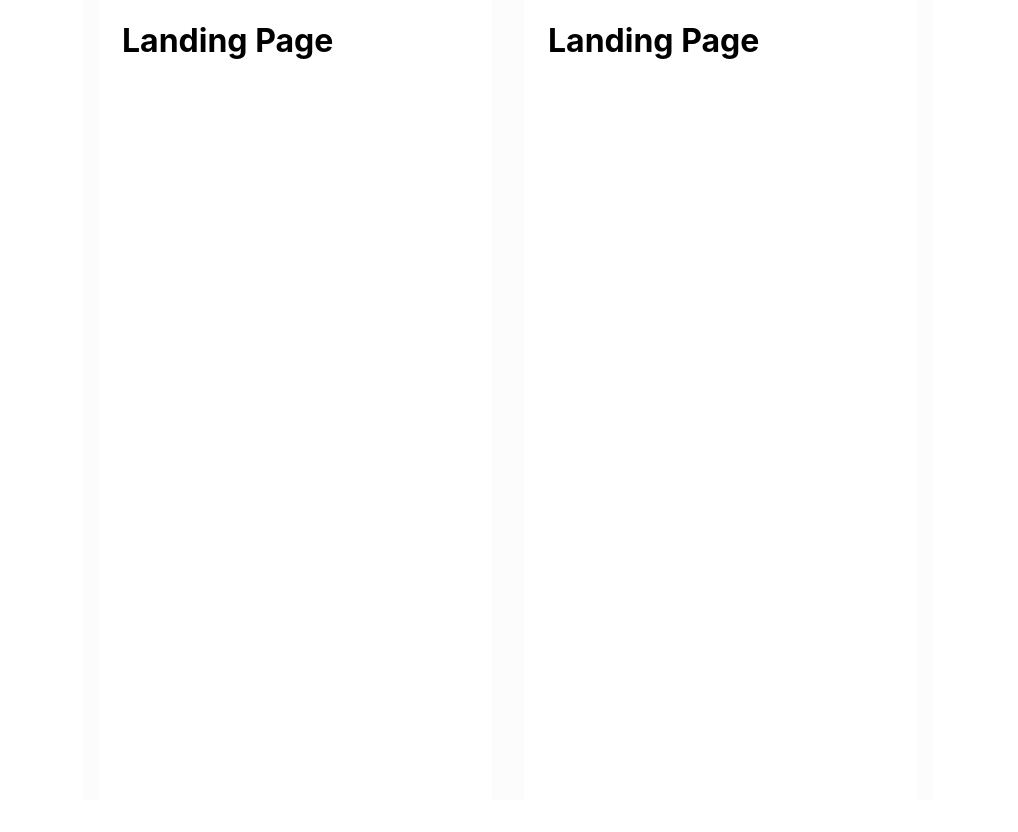
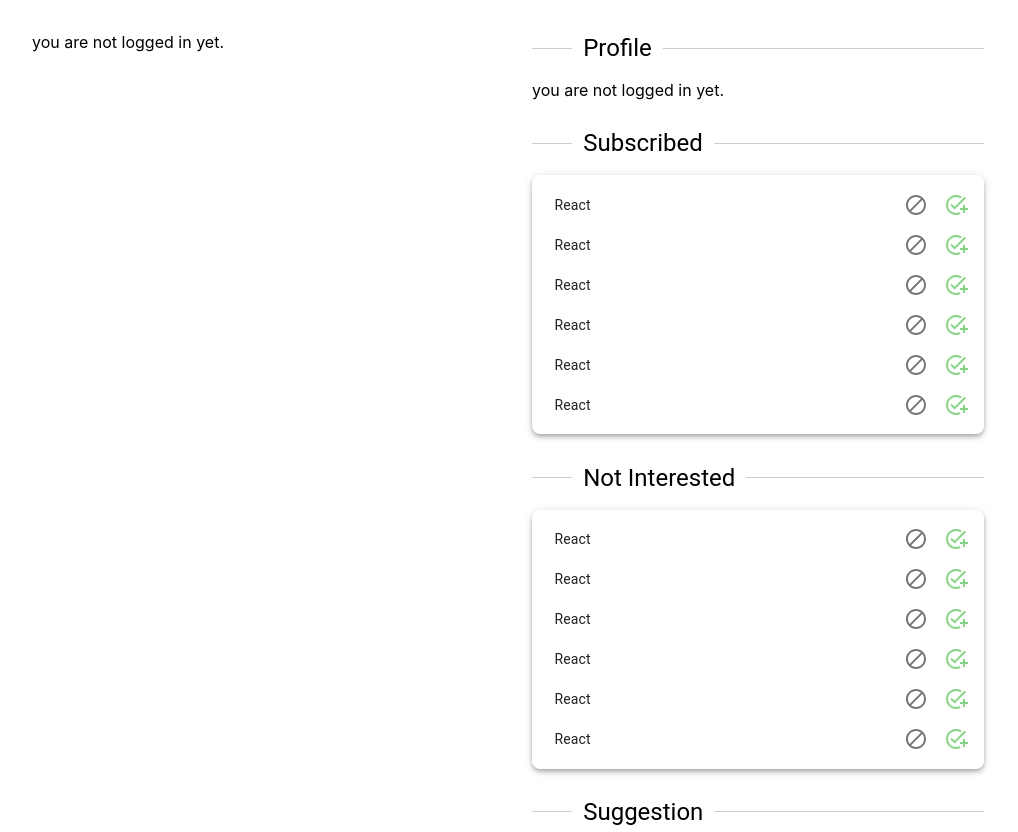
Before and after one commit to Complexity42/market-news-sentiment-analysis-system, a React (Vite) app: page / in a window 1280 px wide. Shown: the whole page, without its empty margins (132-1150 px from the left). Before the commit the page ends 800 px from the top, so only its background shows below. Built offline with nearby package versions, Linux system fonts and the light colour scheme; no server answers.

Commit message:
build landing page

```diff
--- a/src/components/Title/index.tsx
+++ b/src/components/Title/index.tsx
@@ -1,10 +1,10 @@
 import { Stack, Typography } from "@mui/material";
 import { useState } from "react";
 
-export function Title(props: { title: string, show_all: boolean, children: React.ReactNode }) {
+export function Title(props: { title: string, show_all: boolean, children: React.ReactNode, can_hide?: boolean }) {
 	const [show_all, setShowAll] = useState(props.show_all);
 	return (
-		<div style={{ marginBottom: '1.5rem' }}>
+		<div style={{ marginBottom: '1.7rem' }}>
 			<Stack
 				direction="row"
 				justifyContent="space-between"
@@ -13,13 +13,13 @@
 				<Typography variant="h5" component="h5" sx={{ width: '2.5rem', borderBottom: 'solid #CCC 1px', lineHeight: '0.1rem' }}></Typography>
 				<Typography variant="h5" component="h5" sx={{ ml: '0.7rem', mr: '0.7rem', }}>{props.title}</Typography>
 				<Typography variant="h5" component="h5" flexGrow="1" sx={{ borderBottom: 'solid #CCC 1px', lineHeight: '0.1rem' }}></Typography>
-				<Typography
+				{ props.can_hide ? <Typography
 					variant="body2"
 					component="h5"
 					sx={{ ml: '0.5rem', "&:hover": { color: 'dodgerblue', cursor: 'pointer' } }}
 					onClick={() => setShowAll(!show_all)}>
 					{show_all ? 'Hide all' : 'Show all'}
-				</Typography>
+				</Typography> : null }
 			</Stack>
 			{show_all ? props.children : null}
 		</div>
--- a/src/pages/landing/index.css
+++ b/src/pages/landing/index.css
@@ -19,7 +19,7 @@
 
 /* Works on Chrome, Edge, and Safari */
 *::-webkit-scrollbar {
-	width: 3px;
+	width: 0px;
 }
 
 *::-webkit-scrollbar-track {
@@ -33,9 +33,9 @@
 }
 
 .landing-page-container {
-	max-width: 500px;
-	min-width: 200px;
+	max-width: 500px !important;
+	min-width: 500px;
 	overflow-x: hidden;
 	overflow-y: visible;
-	margin: 0 1rem !important;
+	margin: 0 0rem !important;
 }
--- a/src/pages/landing/index.tsx
+++ b/src/pages/landing/index.tsx
@@ -3,30 +3,108 @@
 import { observer } from "mobx-react";
 import CounterStore from "../../mobx/CounterStore";
 import { Container, Stack } from "@mui/material";
+import { Card, CardContent } from "@mui/material";
+import { useState } from "react";
+import { CommentCard } from "../../components/CommentCard";
+import { KeywordItem } from "../../components/KeywordItem";
+import LoginButton from "../../components/LoginButton";
+import { MyProfileCard } from "../../components/MyProfileCard";
+import { ProfilePreviewCard } from "../../components/ProfilePreviewCard";
+import { Title } from "../../components/Title";
 
 const LandingPage = observer(() => {
+	let user = {
+		name: "Giorgio",
+		bio: "My name is Giovanni Giorgio, but everybody calls me Giorgio",
+		created_at: "2020-01-01",
+		updated_at: "2020-01-01",
+		avatar: "https://source.unsplash.com/random/400x200",
+		uuid: "123",
+		subscribed_keywords: ["react", "typescript", "javascript"]
+	};
+
+	let comment = {
+		updated_at: "2022-1-19 11:45",
+		news_title: "【美股收市】蘋果績優飆7% 帶動道指倒升564點 納指彈逾3%",
+		news_id: "123",
+		news_source_url: "https://www.google.com",
+		content: "Lorem ipsum dolor sit amet, consectetur adipiscing elit, sed do eiusmod tempor incididunt ut labore et dolore magna aliqua."
+	}
+
+	let keyword_c = {
+		id: "react",
+		content: 'React',
+		is_blocked: false,
+		is_subscribed: true
+	}
+
+	// usestate keyword
+	const [keyword, setKeyword] = useState(keyword_c);
+
+	let controller = {
+		changeKeywordUserPreferences: (id: string, is_blocked: boolean, is_subscribed: boolean) => {
+			setKeyword({
+				...keyword,
+				is_blocked: is_blocked,
+				is_subscribed: is_subscribed
+			});
+		}
+	}
+
 	return (
 
 		<div>
-			<Container maxWidth="md">
-				<Stack direction="row" sx={{ backgroundColor: '#FCFCFC', height: '100vh' }}>
+			<Container>
+				<Stack direction="row" sx={{ backgroundColor: 'white', height: '100vh', pt: '2rem' }} justifyContent="center">
 					<Container
 						className="landing-page-container"
 						sx={{
 							backgroundColor: 'white'
 						}}>
-						<h1>Landing Page</h1>
-						<br /><br /><br /><br /><br /><br /><br /><br /><br /><br /><br /><br /><br /><br /><br /><br />
-						<br /><br /><br /><br /><br /><br /><br /><br /><br /><br /><br /><br /><br /><br /><br /><br />
-						<br /><br /><br /><br /><br /><br /><br /><br /><br /><br /><br /><br /><br /><br /><br /><br />e
+						<MyProfileCard data={user}></MyProfileCard>
 					</Container>
 					<Container
 						className="landing-page-container"
 						sx={{ backgroundColor: 'white' }}>
-						<h1>Landing Page</h1>
-						<br /><br /><br /><br /><br /><br /><br /><br /><br /><br /><br /><br /><br /><br /><br /><br />
-						<br /><br /><br /><br /><br /><br /><br /><br /><br /><br /><br /><br /><br /><br /><br /><br />
-						<br /><br /><br /><br /><br /><br /><br /><br /><br /><br /><br /><br /><br /><br /><br /><br />f
+						<Title title="Profile" show_all>
+							<MyProfileCard data={user}></MyProfileCard>
+						</Title>
+						<Title title="Subscribed" show_all>
+							<Card sx={{ minWidth: 275, maxWidth: 500, borderRadius: '0.5rem' }} elevation={4}>
+								<CardContent sx={{ p: '0.6rem 0.5rem 0.6rem 1.4rem !important' }}>
+									<KeywordItem data={keyword} controller={controller}></KeywordItem>
+									<KeywordItem data={keyword} controller={controller}></KeywordItem>
+									<KeywordItem data={keyword} controller={controller}></KeywordItem>
+									<KeywordItem data={keyword} controller={controller}></KeywordItem>
+									<KeywordItem data={keyword} controller={controller}></KeywordItem>
+									<KeywordItem data={keyword} controller={controller}></KeywordItem>
+								</CardContent>
+							</Card>
+						</Title>
+						<Title title="Not Interested" show_all>
+							<Card sx={{ minWidth: 275, maxWidth: 500, borderRadius: '0.5rem' }} elevation={4}>
+								<CardContent sx={{ p: '0.6rem 0.5rem 0.6rem 1.4rem !important' }}>
+									<KeywordItem data={keyword} controller={controller}></KeywordItem>
+									<KeywordItem data={keyword} controller={controller}></KeywordItem>
+									<KeywordItem data={keyword} controller={controller}></KeywordItem>
+									<KeywordItem data={keyword} controller={controller}></KeywordItem>
+									<KeywordItem data={keyword} controller={controller}></KeywordItem>
+									<KeywordItem data={keyword} controller={controller}></KeywordItem>
+								</CardContent>
+							</Card>
+						</Title>
+						<Title title="Suggestion" show_all>
+							<Card sx={{ minWidth: 275, maxWidth: 500, borderRadius: '0.5rem' }} elevation={4}>
+								<CardContent sx={{ p: '0.6rem 0.5rem 0.6rem 1.4rem !important' }}>
+									<KeywordItem data={keyword} controller={controller}></KeywordItem>
+									<KeywordItem data={keyword} controller={controller}></KeywordItem>
+									<KeywordItem data={keyword} controller={controller}></KeywordItem>
+									<KeywordItem data={keyword} controller={controller}></KeywordItem>
+									<KeywordItem data={keyword} controller={controller}></KeywordItem>
+									<KeywordItem data={keyword} controller={controller}></KeywordItem>
+								</CardContent>
+							</Card>
+						</Title>
 					</Container>
 				</Stack>
 			</Container >
```
